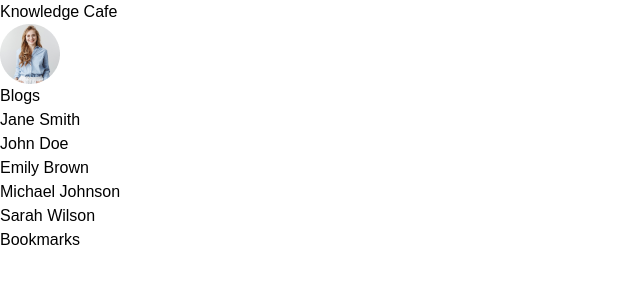
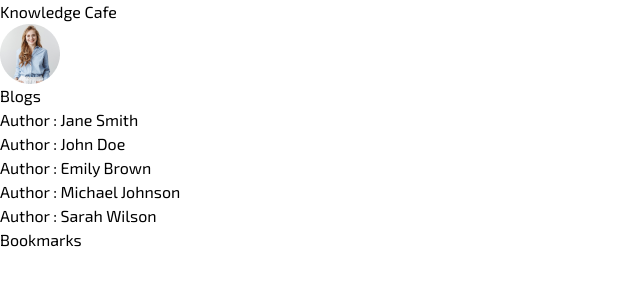
Before and after one commit to mashfikur/knowledge-caffe-project, a React (Vite) app: page / in a window 1280 px wide. Shown: the top 300 px of the page, without its empty margins (0-640 px from the left). Built offline with nearby package versions, Linux system fonts and the light colour scheme.

Commit message:
additional updates

```diff
--- a/src/components/Blog.jsx
+++ b/src/components/Blog.jsx
@@ -2,7 +2,7 @@ import PropTypes from 'prop-types'
 const Blog = ({blog}) => {
     return (
         <div>
-            <h3>Single Blog</h3>
+            <h3>Author  : {blog.author} </h3>
         </div>
     );
 };
--- a/src/components/Blogs.jsx
+++ b/src/components/Blogs.jsx
@@ -1,5 +1,6 @@
 import { useEffect } from "react";
 import { useState } from "react";
+import Blog from "./Blog";
 
 const Blogs = () => {
   const [blogs, setBlogs] = useState([]);
@@ -14,7 +15,7 @@ const Blogs = () => {
     <div className="md:w-2/3" >
       <h3 className="text-3xl">Blogs</h3>
       {blogs.map((blog) => (
-        <h1 key={blog.id}>{blog.author}</h1>
+        <Blog key={blog.id} blog={blog} ></Blog>
       ))}
     </div>
   );
--- a/src/components/Bookmarks.jsx
+++ b/src/components/Bookmarks.jsx
@@ -1,7 +1,8 @@
 const Bookmarks = () => {
   return (
-    <div className="md:w-1/3">
-      <h3 className="text-3xl">Bookmarks</h3>
+    <div className="md:w-1/3 bg-gray-300">
+      <h3 className="text-3xl text-center">Bookmarks</h3>
+
     </div>
   );
 };
--- a/src/index.css
+++ b/src/index.css
@@ -1,9 +1,10 @@
+/* google fonts */
+@import url("https://fonts.googleapis.com/css2?family=Exo+2:wght@400;500;600;700&display=swap");
+
 @tailwind base;
 @tailwind components;
 @tailwind utilities;
 
-/* google fonts */
-@import url("https://fonts.googleapis.com/css2?family=Exo+2:wght@400;500;600;700&display=swap");
 
 body {
   font-family: "Exo 2", sans-serif;
```
